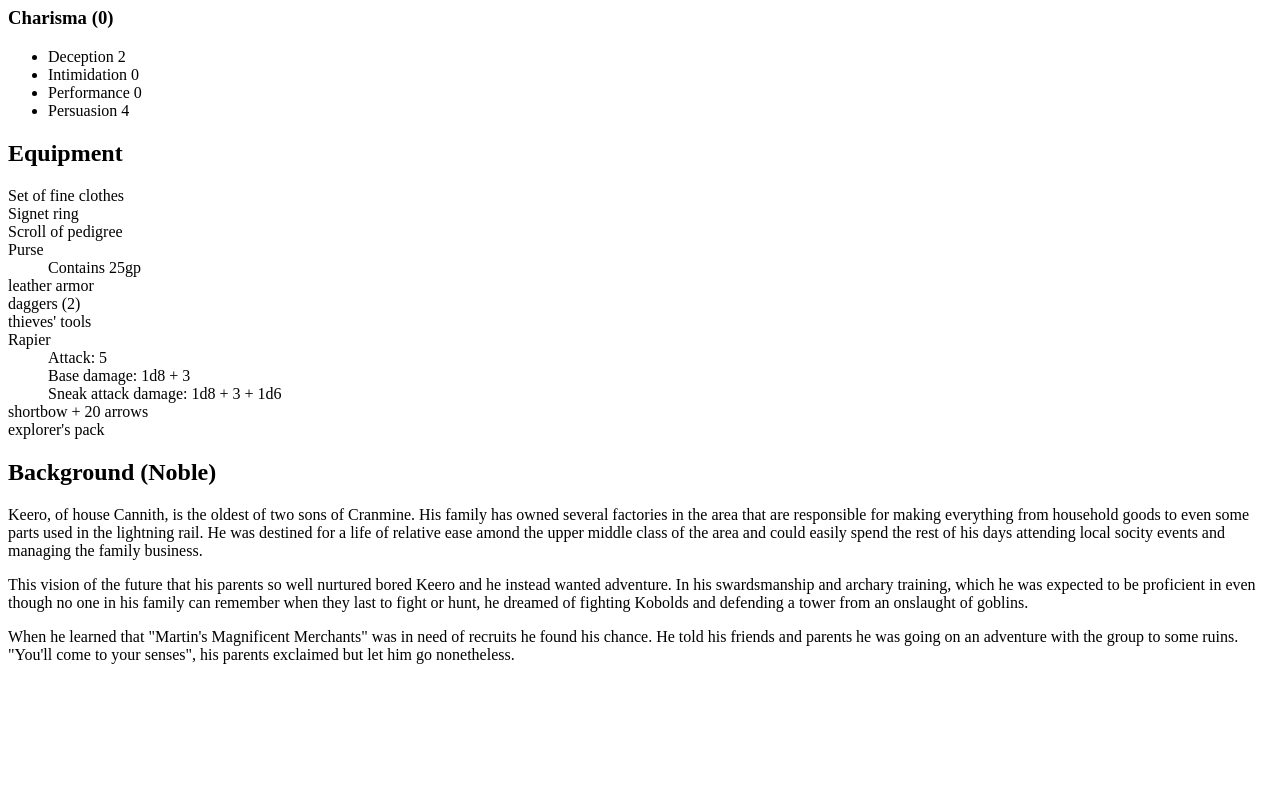
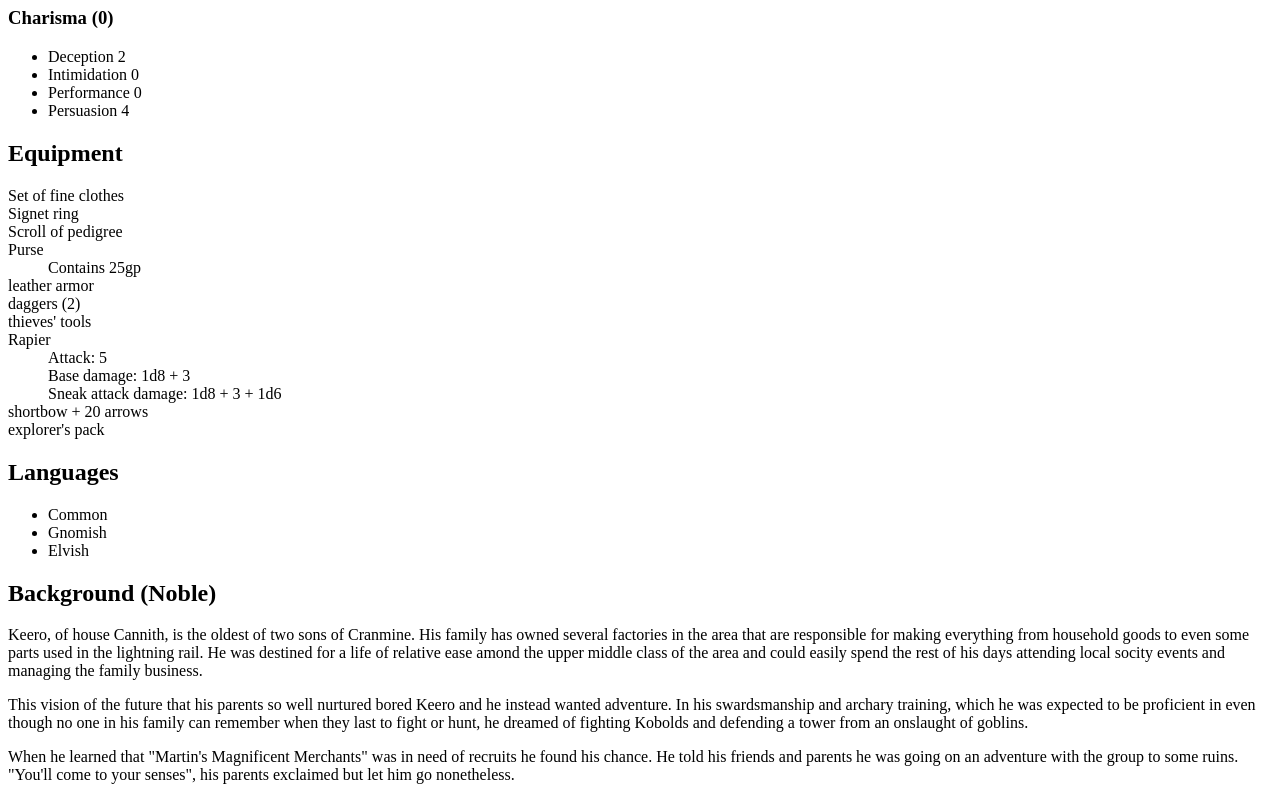
Before and after one commit to prowe/Keero, a website: page index.html in a window 1280 px wide. Shown: the part 930-1730 px from the top of the page. Before the commit the page ends 1610 px from the top, so only its background shows below. Drawn offline with Linux system fonts and the light colour scheme.

Commit message:
adding languages

```diff
--- a/index.html
+++ b/index.html
@@ -94,6 +94,16 @@
     </section>
 
     <section>
+        <h2>Languages</h2>
+
+        <ul>
+            <li>Common</li>
+            <li>Gnomish</li>
+            <li>Elvish</li>
+        </ul>
+    </section>
+
+    <section>
         <h2>Background (Noble)</h2>
         <p>
             Keero, of house Cannith, is the oldest of two sons of Cranmine. His family has owned several factories in the area that are responsible for making everything from household goods to even some parts used in the lightning rail. He was destined for a life of relative ease amond the upper middle class of the area and could easily spend the rest of his days attending local socity events and managing the family business.
```
